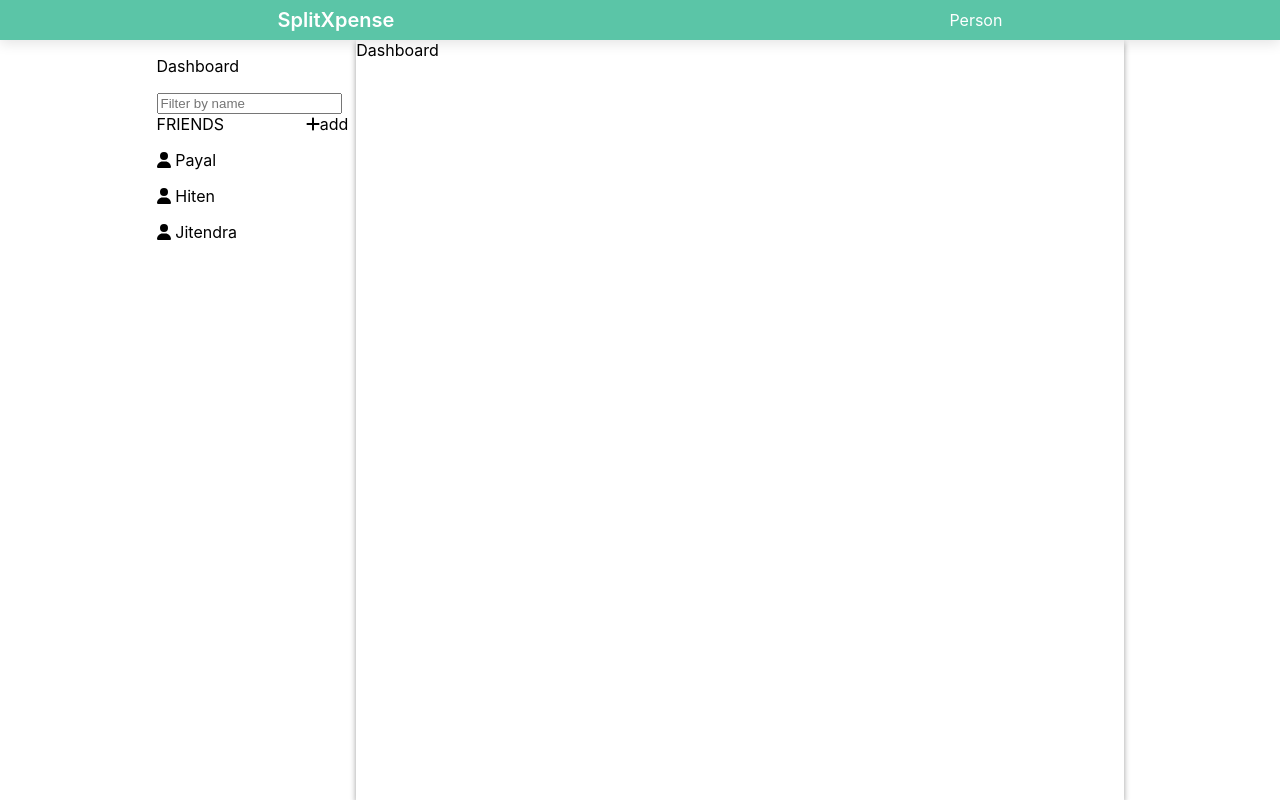
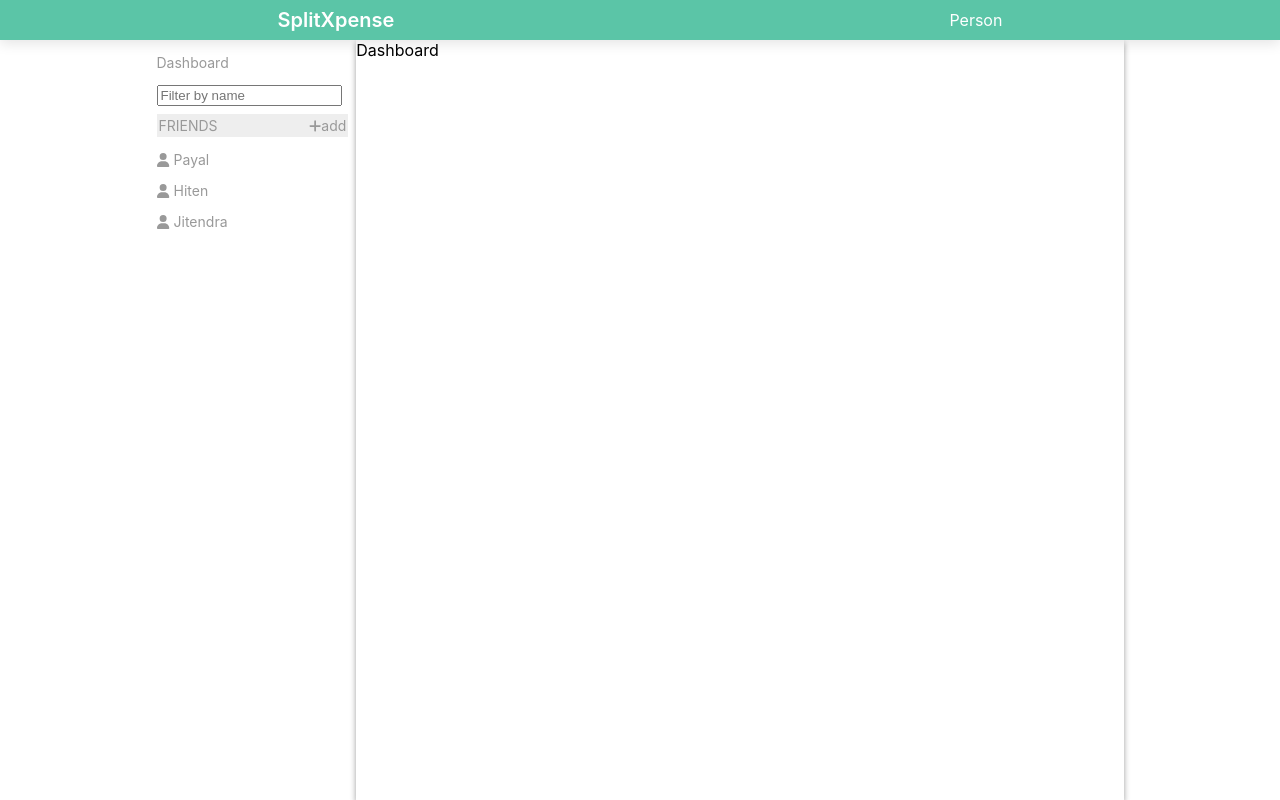
Before and after one commit to thekrprince/SplitXpense, a React (Create React App) app: page / in a window 1280 px wide. Built offline with nearby package versions, Linux system fonts and the light colour scheme.

Commit message:
Left sidebar design created

```diff
--- a/src/components/left-sidebar/left-sidebar.js
+++ b/src/components/left-sidebar/left-sidebar.js
@@ -29,7 +29,7 @@ const LeftSidebar = () => {
         <div className={classes.addFriend}>
           <span>FRIENDS</span>
           <span>
-            <FontAwesomeIcon icon={faPlus} />
+            <FontAwesomeIcon icon={faPlus} className={classes.plusIcon} />
             add
           </span>
         </div>
--- a/src/components/left-sidebar/left-sidebar.module.css
+++ b/src/components/left-sidebar/left-sidebar.module.css
@@ -1,6 +1,12 @@
 .leftsidebar {
   width: 20%;
   padding-right: 8px;
+  color: #999;
+  font-size: 14px;
+}
+
+.leftsidebar > p {
+  cursor: pointer;
 }
 
 .addFriend {
@@ -8,6 +14,20 @@
   justify-content: space-between;
 }
 
+.plusIcon {
+  cursor: pointer;
+}
+
+.people {
+  margin-top: 0.5rem;
+}
+
+.addFriend {
+  background: rgb(238, 238, 238);
+  padding: 3px 2px;
+}
+
 .friend span {
   margin-left: 0.3rem;
+  cursor: pointer;
 }
```
